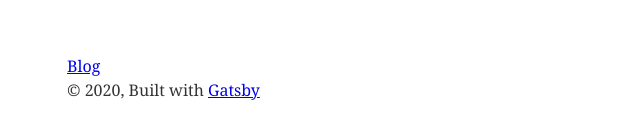
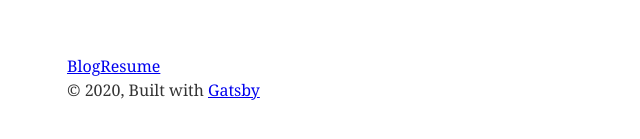
Before and after one commit to mattroseman/gatsby-blog, a Gatsby site: page / in a window 1280 px wide. Shown: the part 223-362 px from the top of the page, 312-952 px from the left. Built offline with nearby package versions, Linux system fonts and the light colour scheme; Gatsby itself is replaced by a stand-in of ours; some packages are replaced by stand-ins of ours; what typography-theme-ocean-beach would draw is missing.

Commit message:
added a link to resume pdf file

```diff
--- a/src/pages/index.js
+++ b/src/pages/index.js
@@ -15,6 +15,7 @@ export default function BlogHome({ data, location }) {
       <Bio />
 
       <Link to='/blog'>Blog</Link>
+      <a href='/resume.pdf'>Resume</a>
     </Layout>
   )
 }
```
Also changed, not shown: 1 other file.
